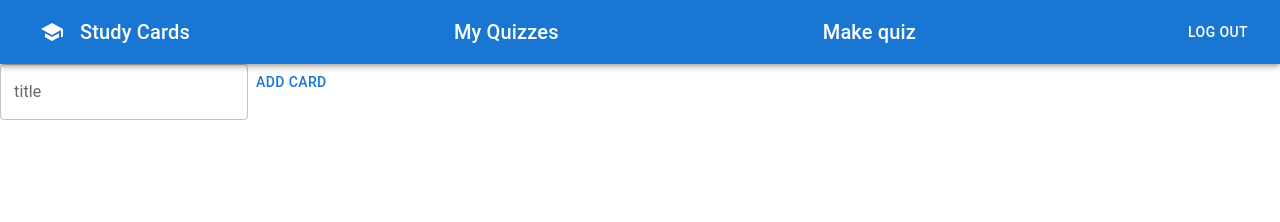
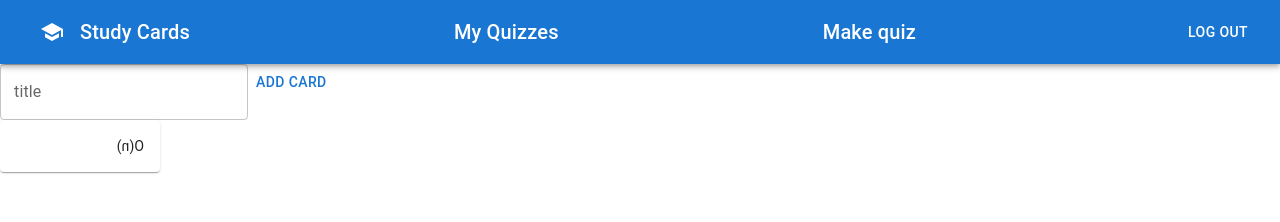
Before and after one commit to HOGENT-IT-Lab/studycards, a React (Create React App) app: page /quizzes/add in a window 1280 px wide. Shown: the top 222 px of the page. Built offline with nearby package versions, Linux system fonts and the light colour scheme.

Commit message:
try to animate flashcard

```diff
--- a/src/components/flashcard.js
+++ b/src/components/flashcard.js
@@ -1,25 +1,48 @@
-import { CardActionArea, CardContent, CardMedia, Typography } from "@mui/material";
+import { Card, CardActionArea, CardContent, CardMedia, Typography } from "@mui/material";
+import { wait } from "@testing-library/user-event/dist/utils";
 import React from "react";
 
-export default function FlashCard({id, question, code, image, math,  }) {
+export default function FlashCard({id, question, code, image, math, answer}) {
     const [flip, setFlip] = React.useState(false);
     return (
-        <Card sx={{width: "160px"}}>
+        <Card className={`${flip ? "flip" : ""}`}
+        sx={{width: "160px",
+        transform: "rotateY(var(--rotate-y, 0))",
+        transformStyle: "preserve-3d",
+        transition: "1500ms",
+        cursor: "pointer",
+        transform: "perspective(5000px) rotateY(var(--rotate-y, 0)) translateY(var(--translate-y, 0))",
+        "&:active": {
+            translate: "-2px",
+            boxShadow: "0 0 5px 2px rgba(0, 0, 0, .5)"
+        },
+        "&.flip": {
+            rotate: "y 180deg",
+        }
+        }}>
+                        <CardActionArea onClick={() => {
+                            setFlip(!flip);}}>
+
             {image ?             <CardMedia
                 sx={{ height: 140 }}
                 image={image}
                 title="image"
             /> : ""}
-            <CardContent className="flashcard-front">
-            <Typography sx={{ fontSize: 14}} color="text.secondary" gutterBottom>Quiz nr: {id}</Typography>
-            <Typography variant="body2">{question}</Typography>
-            {code ? <Typography variant="body2">{code}</Typography> : ""}
-            {math ? <div>{math}</div> : ""}
+            { flip ?             <CardContent sx={{ backfaceVisibility: "hidden",
+  transform: "rotateX(0deg)"}} className="flashcard-front">
+                <Typography sx={{ fontSize: 14}} color="text.secondary" gutterBottom>Quiz nr: {id}</Typography>
+                <Typography variant="body2">{question}</Typography>
+                {code ? <Typography variant="body2">{code}</Typography> : ""}
+                {math ? <div>{math}</div> : ""}
+            </CardContent> :             <CardContent sx={{
+
+                  transform: "rotateY(180deg)"
+            }} className="flashcard-back">
+                <Typography variant="body2">{answer}</Typography>
             </CardContent>
-            <CardContent className="flashcard-back">
+            }
 
-            </CardContent>
-            <CardActionArea>
+
 
             </CardActionArea>
         </Card>
--- a/src/pages/createQuiz.js
+++ b/src/pages/createQuiz.js
@@ -1,5 +1,7 @@
 import { Box, Button, TextField, Typography } from "@mui/material";
 import React, { useCallback } from 'react';
+import FlashCard from "../components/flashcard";
+import flashcards from '../data/flashcards.json';
 
 
 export default function CreateQuiz() {
@@ -14,6 +16,7 @@ export default function CreateQuiz() {
                 })
             }
             <Button>Add Card</Button>
+            <FlashCard {...flashcards[0]}/>
         </Box>
     )
 }
```
